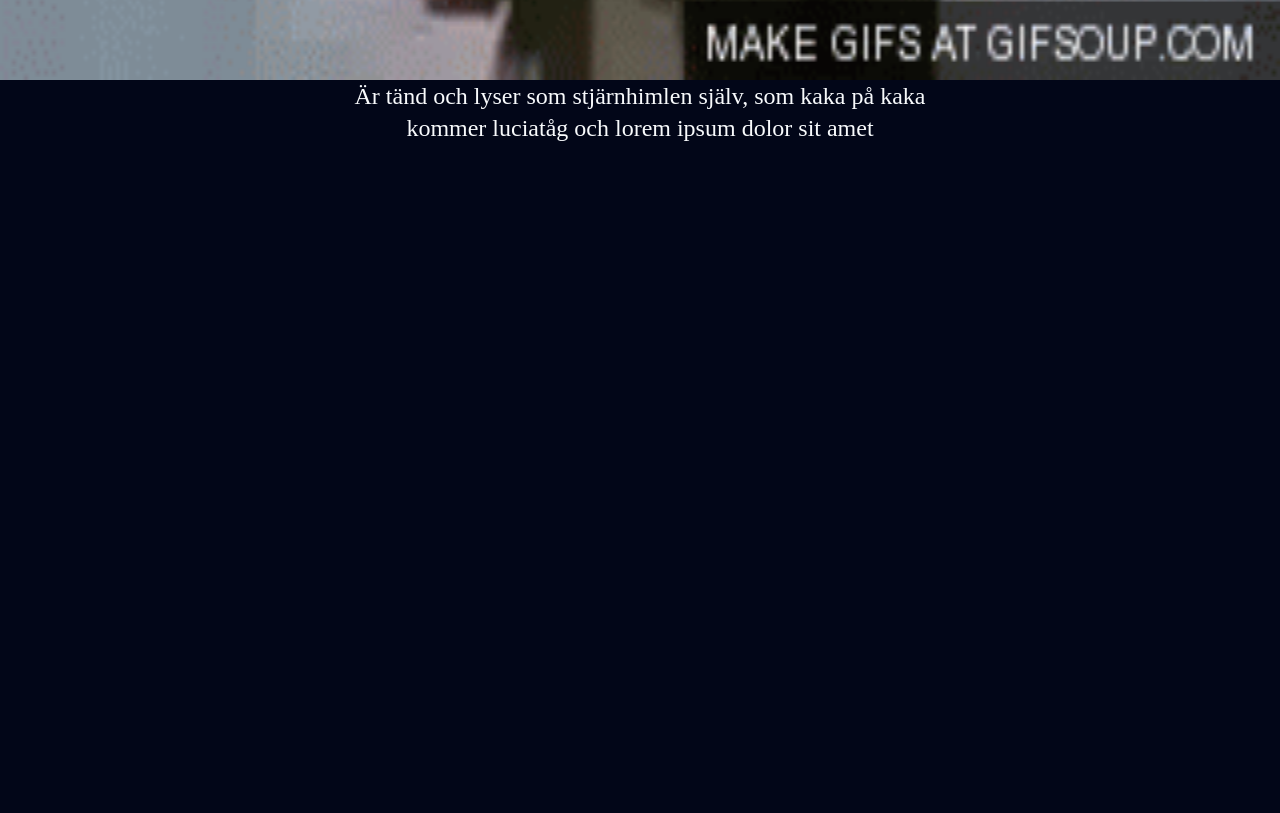
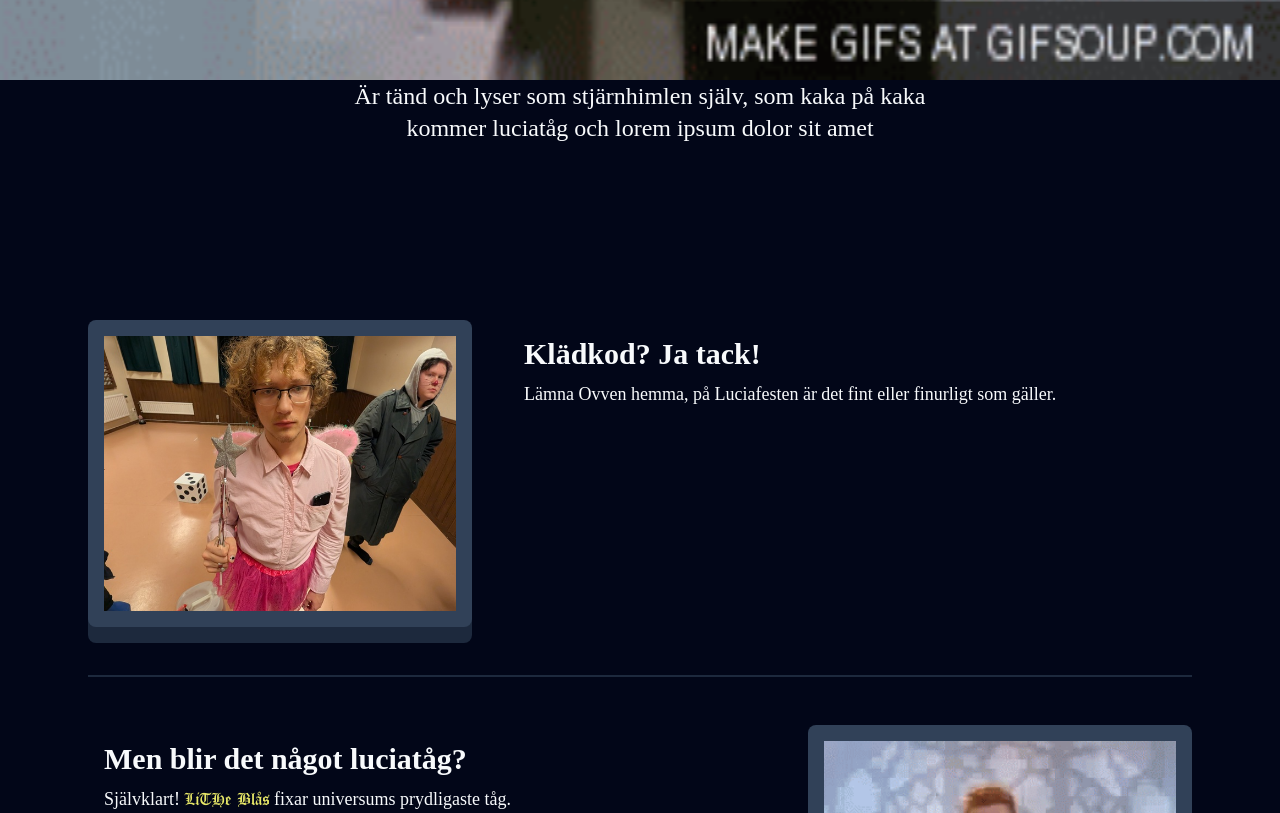
Before and after one commit to litheblas/luciafesten2025, a SvelteKit app: page / in a window 1280 px wide. Shown: the part 3287-4100 px from the top of the page. Built offline with nearby package versions, Linux system fonts and the light colour scheme.

Commit message:
Add image/text blocks

```diff
--- /dev/null
+++ b/src/components/Divider.svelte
@@ -0,0 +1,11 @@
+<script lang="ts">
+	type DividerProps = {
+		class?: string;
+	};
+
+	const { class: clazz = '' }: DividerProps = $props();
+</script>
+
+<div class="container mx-auto h-0.5 px-6 {clazz}">
+	<hr class="h-full w-full border-none bg-slate-800" />
+</div>
--- a/src/components/ImageAndText.svelte
+++ b/src/components/ImageAndText.svelte
@@ -1 +1,26 @@
-<script lang="ts"></script>
+<script lang="ts">
+	import type { Snippet } from 'svelte';
+
+	type ImageAndTextProps = {
+		src: string;
+		alt: string;
+		children?: Snippet;
+		dir?: 'ltr' | 'rtl';
+	};
+
+	const { src, alt, children, dir = 'ltr' }: ImageAndTextProps = $props();
+</script>
+
+<div
+	class="
+        container mx-auto flex gap-x-9 gap-y-3 px-6 py-12 md:max-w-6xl
+        {dir === 'ltr' ? 'flex-col-reverse md:flex-row' : 'flex-col md:flex-row-reverse'}
+    "
+>
+	<img
+		{src}
+		{alt}
+		class="aspect-5/4 w-full rounded-lg bg-slate-700 bg-linear-60 object-cover p-4 shadow-[0_16px_0px] shadow-slate-800 md:max-w-sm"
+	/>
+	<div class="flex-1 p-4">{@render children?.()}</div>
+</div>
--- a/src/components/Tree.svelte
+++ b/src/components/Tree.svelte
@@ -9,6 +9,4 @@
 		Är tänd och lyser som stjärnhimlen själv, som kaka på kaka kommer luciatåg och lorem ipsum dolor
 		sit amet
 	</p>
-
-	<div class="h-screen"></div>
 </div>
--- a/src/routes/+page.svelte
+++ b/src/routes/+page.svelte
@@ -2,7 +2,9 @@
 	import Button from '../components/Button.svelte';
 	import Cards from '../components/Cards.svelte';
 	import CenterText from '../components/CenterText.svelte';
+	import Divider from '../components/Divider.svelte';
 	import Hero from '../components/Hero.svelte';
+	import ImageAndText from '../components/ImageAndText.svelte';
 	import LiTHeBlas from '../components/LiTHeBlas.svelte';
 	import Tree from '../components/Tree.svelte';
 </script>
@@ -45,3 +47,15 @@
 />
 
 <Tree />
+
+<ImageAndText src="/kladkod.jpg" alt="">
+	<h2 class="mb-2 font-display text-3xl font-semibold">Klädkod? Ja tack!</h2>
+	<p class="text-lg">Lämna Ovven hemma, på Luciafesten är det fint eller finurligt som gäller.</p>
+</ImageAndText>
+
+<Divider class="max-w-6xl" />
+
+<ImageAndText dir="rtl" src="/gran.gif" alt="">
+	<h2 class="mb-2 font-display text-3xl font-semibold">Men blir det något luciatåg?</h2>
+	<p class="text-lg">Självklart! <LiTHeBlas /> fixar universums prydligaste tåg.</p>
+</ImageAndText>
```
Also changed, not shown: static/kladkod.jpg (added).
